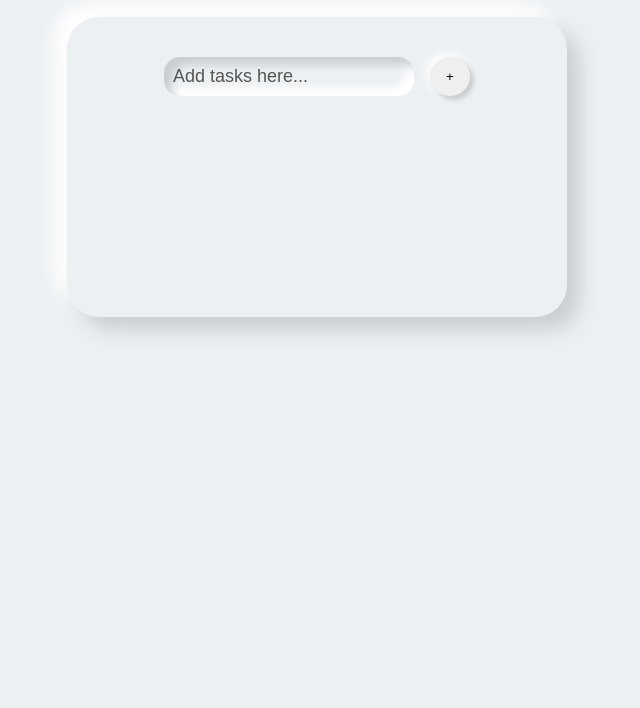
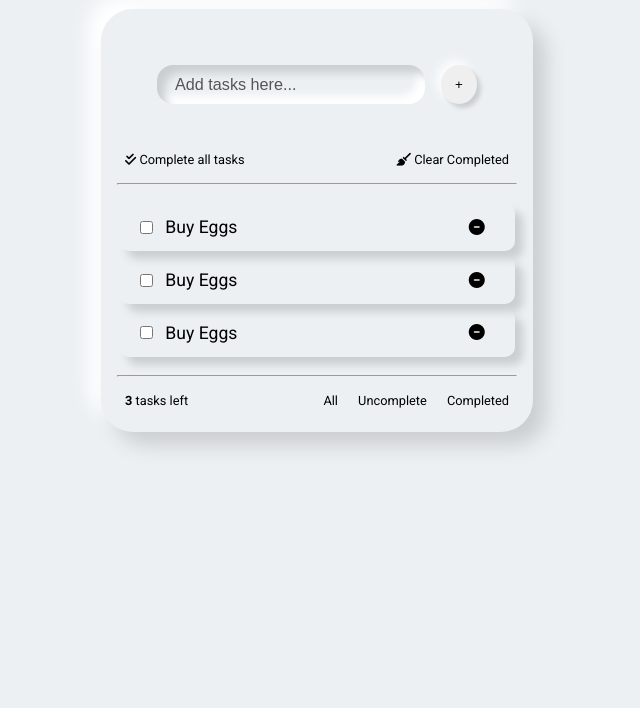
Before and after one commit to Prashwarmishra/Todo-frontend, a plain HTML site: page index.html in a window 1280 px wide. Shown: the part 92-800 px from the top of the page, without its empty margins (323-963 px from the left). Drawn offline with Linux system fonts and the light colour scheme.

Commit message:
finish styling the components

```diff
--- a/css/style.scss
+++ b/css/style.scss
@@ -5,17 +5,18 @@ body{
     display: flex;
     flex-direction: column;
     align-items: center;
-    font-family: 'Noto Sans KR', sans-serif;
+    font-family: 'Roboto', sans-serif;
 
     header{
         h1{
-            letter-spacing: 5px;
+            letter-spacing: 10px;
+            // font-family: 'Itim', cursive;
         }
     }
 
     main{
-        width: 500px;
-        height: 300px;
+        width: 400px;
+        padding: 1rem;
         box-shadow: 13px 13px 20px #cbced1,
                     -13px -13px 20px #fff;
         margin: 20px;
@@ -28,18 +29,24 @@ body{
                 border: none;
                 outline: none;
                 margin: 0.5rem;
+                transition: all 500ms;
+            }
+            input:hover, button:hover{
+                transform: scale(0.95);
             }
             input{
                 background: none;
                 font-size: 18px;
                 color: #555;
+                font-weight: 100;
                 border-radius: 1rem;
-                padding: 0.5em;
+                padding: 0.5em 1em;
                 box-shadow: inset 8px 8px 8px #cbced1, inset -8px -8px 8px #ffffff;
             }
             input::placeholder{
                 color: #555;
                 opacity: 1;
+                font-size: 0.9em;
             }
             button{
                 border-radius: 50%;
@@ -48,5 +55,52 @@ body{
                 width: 40px;
             }
         }
+        .todo-controls{
+            display: flex;
+            justify-content: space-between;
+            font-size: 0.8rem;
+            p{
+                padding: 0.5rem;
+                margin: 0;
+                border-radius: 14px;
+                transition: all 500ms;
+                cursor: pointer;
+            }
+            #tasks-left{
+                margin-right: 9em;
+            }
+        }
+        .todo-controls>p:hover{
+            box-shadow: 4px 4px 4px #cbced1, -4px -4px 12px #ffffff;
+        }
+        /*todo-task-section*/
+        #todo-list{
+            list-style: none;
+            padding: 0;
+            display: flex;
+            flex-direction: column;
+            .todo{
+                display: grid;
+                height: 2rem;
+                grid-template-columns: 1fr 8fr 1fr;
+                align-items: center;
+                padding: 0.5rem;
+                box-shadow: 8px 8px 8px #cbced1;
+                margin: 0.15rem;
+                border-radius: 10px;
+                transition: all 500ms ease-in-out;
+                .todo-checkbox{
+                    margin: auto;
+                }
+                .todo-task{
+                    font-size: 1.1rem;
+                }
+            }
+            .todo:hover{
+                background-color: skyblue;
+                box-shadow: 8px 8px 8px #cbced1, -8px -8px 8px #ffffff;
+            }
+        }
+
     }
 }
--- a/index.html
+++ b/index.html
@@ -4,8 +4,9 @@
     <meta charset="UTF-8">
     <meta http-equiv="X-UA-Compatible" content="IE=edge">
     <meta name="viewport" content="width=device-width, initial-scale=1.0">
+    <script src="https://kit.fontawesome.com/c0cd0458d0.js" crossorigin="anonymous"></script>
     <link rel="preconnect" href="https://fonts.gstatic.com">
-    <link href="https://fonts.googleapis.com/css2?family=Noto+Sans+KR:wght@100;300;400;500;700&display=swap" rel="stylesheet">
+    <link href="https://fonts.googleapis.com/css2?family=Itim&family=Roboto:ital,wght@0,100;0,300;0,400;0,500;0,700;0,900;1,100;1,300;1,400;1,500;1,700;1,900&display=swap" rel="stylesheet">
     <title>TODO</title>
     <link rel="stylesheet" href="./css/style.css">
 </head>
@@ -17,8 +18,70 @@
 
     <main>
         <section id="todo-input-section">
-            <input type="text" id="task-input" placeholder="Add tasks here..." required>
+            <input type="text" id="todo-input" placeholder="Add tasks here..." required>
             <button type="submit">+</button>
+        </section>
+        <section id="todo-task-section">
+
+            <div class="todo-controls">
+                <p>
+                    <span><i class="fas fa-check-double"></i></span>
+                    <span>Complete all tasks</span>
+                </p>
+
+                <p>
+                    <span><i class="fas fa-broom"></i></span>
+                    <span>Clear Completed</span>
+                </p>
+            </div>
+
+            <hr>
+
+            <ul id="todo-list">
+                <div class="todo">
+                    <input type="checkbox" class="todo-checkbox">
+                    <li class="todo-task">
+                        <span>Buy Eggs</span>
+                    </li>
+                    <span><i class="fas fa-minus-circle"></i></span>
+                </div>
+
+                <div class="todo">
+                    <input type="checkbox" class="todo-checkbox">
+                    <li class="todo-task">
+                        <span>Buy Eggs</span>
+                    </li>
+                    <span><i class="fas fa-minus-circle"></i></span>
+                </div>
+
+                <div class="todo">
+                    <input type="checkbox" class="todo-checkbox">
+                    <li class="todo-task">
+                        <span>Buy Eggs</span>
+                    </li>
+                    <span><i class="fas fa-minus-circle"></i></span>
+                </div>
+            </ul>
+
+            <hr>
+
+            <div class="todo-controls">
+                <p id="tasks-left">
+                    <span><b>3</b></span>
+                    <span>tasks left</span>
+                </p>
+
+                <p>
+                    <span>All</span>
+                </p>
+                <p>
+                    <span>Uncomplete</span>
+                </p>
+                <p>
+                    <span>Completed</span>
+                </p>
+            </div>
+
         </section>
     </main>
 
```
Also changed, not shown: css/style.css, 1 other file.
